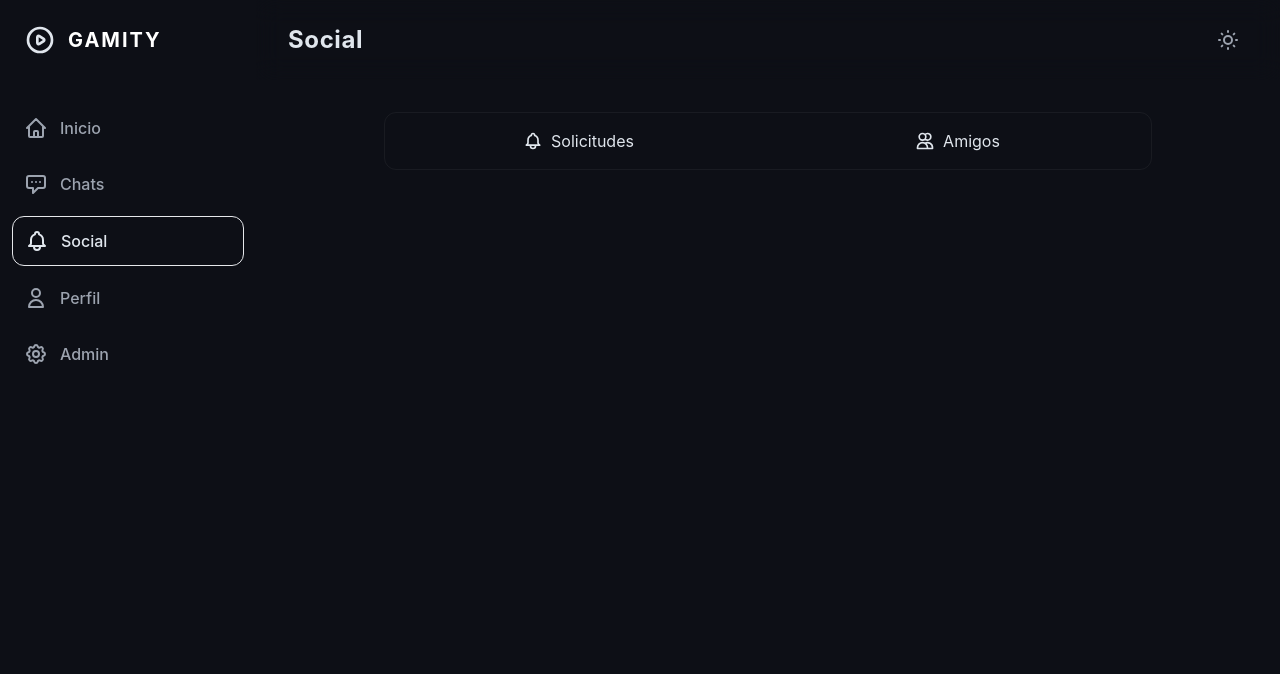
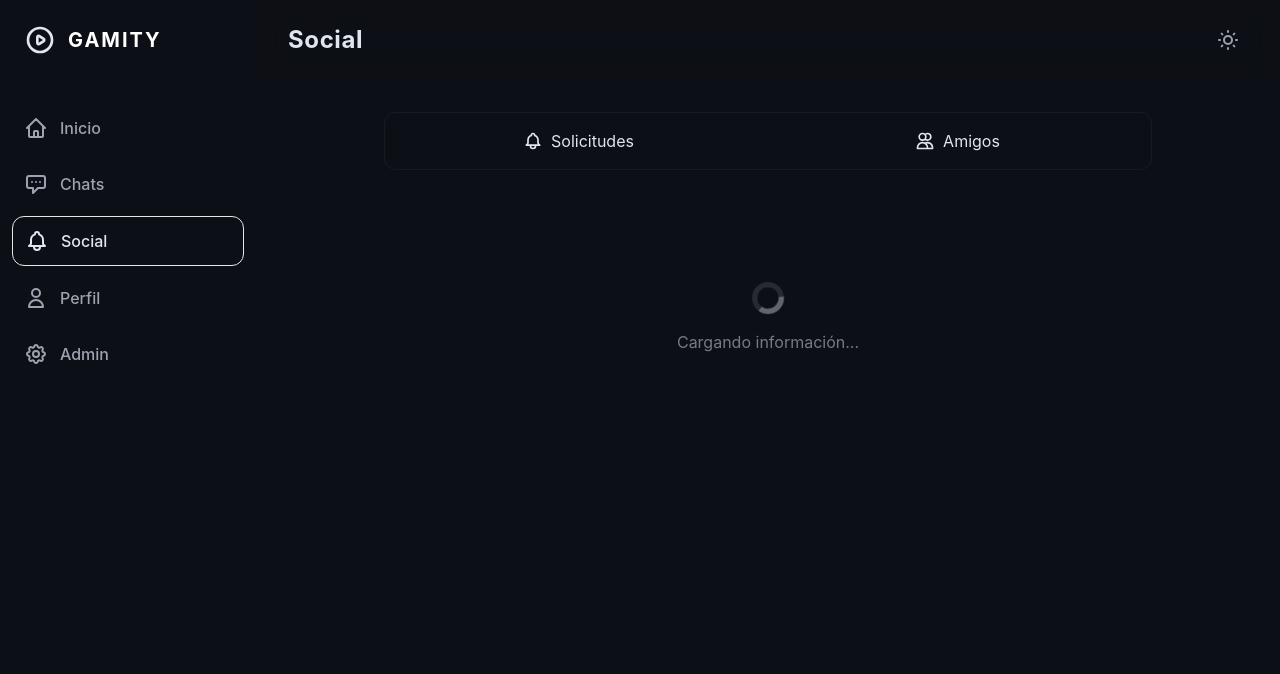
Before and after one commit to T2todoroki/GamityProject, a PHP site: page /social.php in a window 1280 px wide. Shown: the top 674 px of the page. Run offline with PHP 8.4, Linux system fonts and the light colour scheme; the visitor is signed in with stand-in values (Sample User, id 1); some libraries are stand-ins or nearby versions.

Commit message:
Siguiendo modificando la clase social php

```diff
--- a/public/social.php
+++ b/public/social.php
@@ -84,3 +84,28 @@
                         Amigos
                     </button>
                 </div>
+
+                 <!-- Contenedores -->
+                <div id="contentRequests" class="space-y-4">
+                    <!-- Javascript inyectará las solicitudes aquí -->
+                    <div class="flex flex-col items-center justify-center py-20 opacity-50">
+                        <svg class="animate-spin h-8 w-8 text-gamityPurple mb-4" xmlns="http://www.w3.org/2000/svg" fill="none" viewBox="0 0 24 24"><circle class="opacity-25" cx="12" cy="12" r="10" stroke="currentColor" stroke-width="4"></circle><path class="opacity-75" fill="currentColor" d="M4 12a8 8 0 018-8V0C5.373 0 0 5.373 0 12h4zm2 5.291A7.962 7.962 0 014 12H0c0 3.042 1.135 5.824 3 7.938l3-2.647z"></path></svg>
+                        <p>Cargando información...</p>
+                    </div>
+                </div>
+
+                <div id="contentFriends" class="space-y-4 hidden">
+                    <!-- Javascript inyectará amigos aquí -->
+                </div>
+
+            </div>
+        </div>
+    </main>
+
+    <!-- Bottom Navigation Bar (Solo Móvil) -->
+    <nav class="fixed bottom-0 left-0 w-full z-50 bg-[#0a0a0b]/90 backdrop-blur-md border-t border-purple-500/20 md:hidden" style="padding-bottom: env(safe-area-inset-bottom, 12px)">
+        <div class="flex items-center justify-around h-16">
+            <a href="index.php" class="flex flex-col items-center gap-1 text-gray-400 hover:text-gamityPurple transition-colors">
+                <svg class="w-6 h-6" fill="none" stroke="currentColor" viewBox="0 0 24 24"><path stroke-linecap="round" stroke-linejoin="round" stroke-width="2" d="M3 12l2-2m0 0l7-7 7 7M5 10v10a1 1 0 001 1h3m10-11l2 2m-2-2v10a1 1 0 01-1 1h-3m-6 0a1 1 0 001-1v-4a1 1 0 011-1h2a1 1 0 011 1v4a1 1 0 001 1m-6 0h6"></path></svg>
+                <span class="text-[10px] font-medium">Inicio</span>
+            </a>
```
